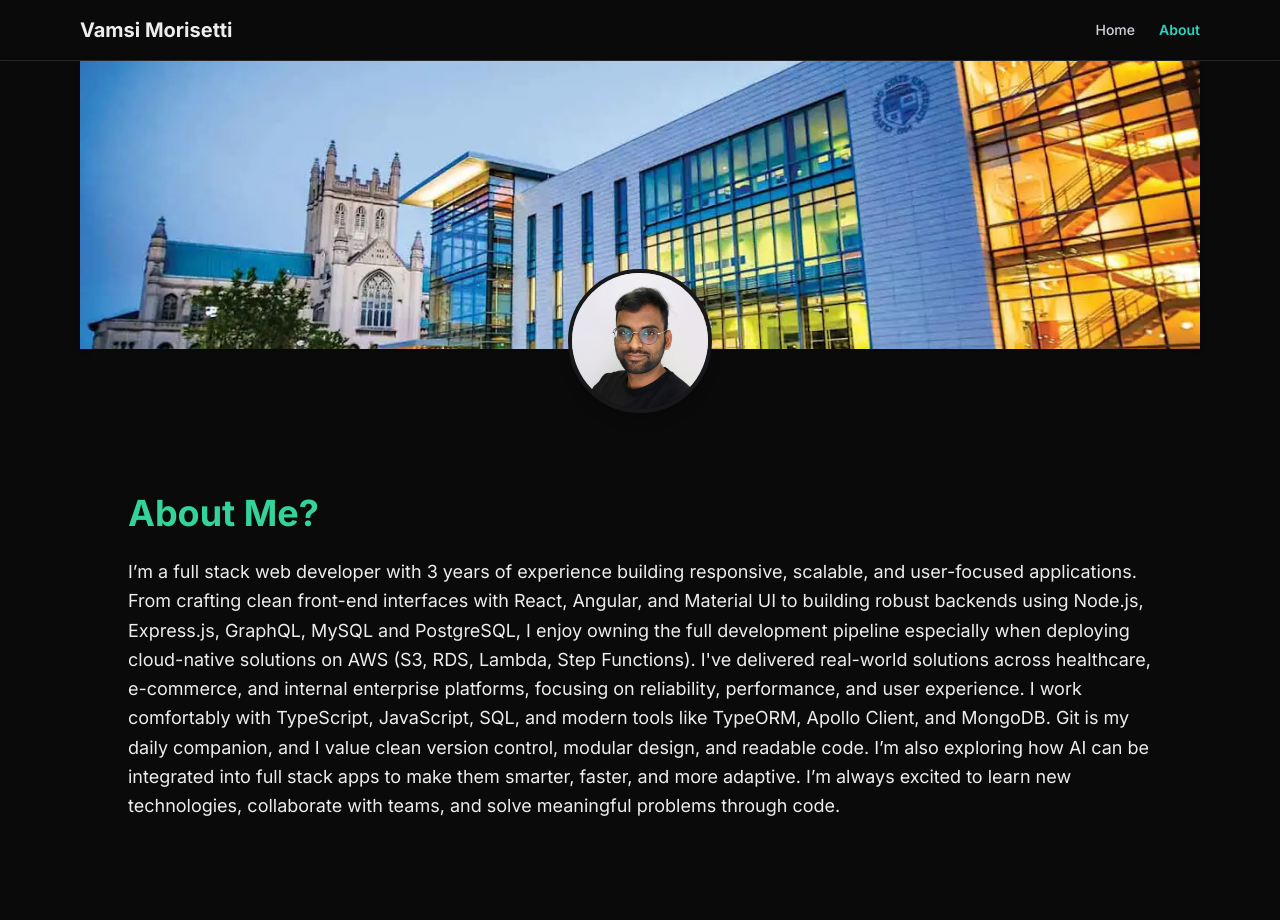
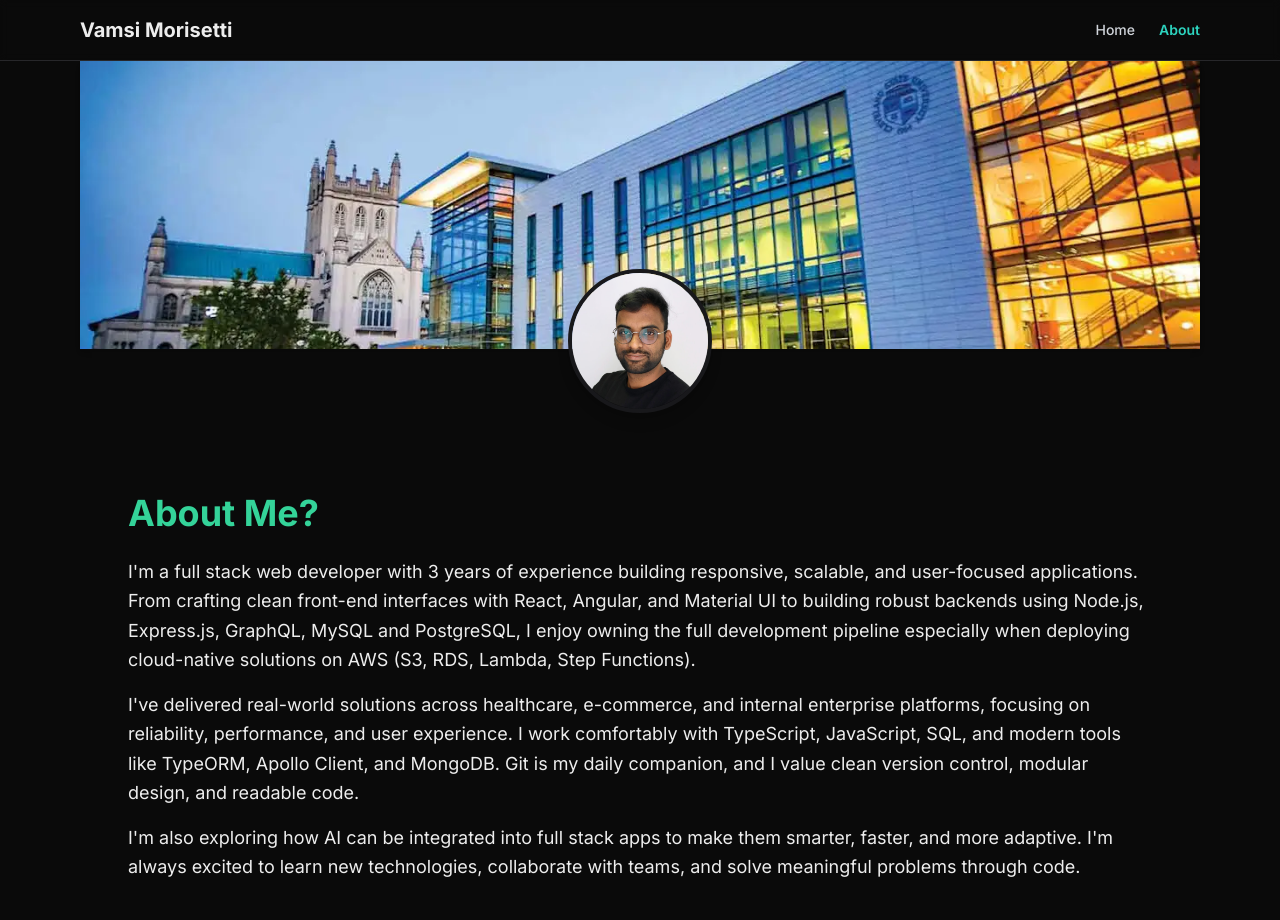
Before and after one commit to vamsi1225/portfoliosite, a Next.js app: page /about in a window 1280 px wide. Shown: the top 920 px of the page. Built offline with nearby package versions, Linux system fonts and the light colour scheme.

Commit message:
Fixed few errors that hindered the deployment

```diff
--- a/src/app/components/blocks/AboutIntro.tsx
+++ b/src/app/components/blocks/AboutIntro.tsx
@@ -8,11 +8,13 @@ export default function AboutIntro() {
           About Me?
         </h2>
         <p className="text-lg leading-relaxed">
-        I’m a full stack web developer with 3 years of experience building responsive, scalable, and user-focused applications. From crafting clean front-end interfaces with React, Angular, and Material UI to building robust backends using Node.js, Express.js, GraphQL, MySQL and PostgreSQL, I enjoy owning the full development pipeline especially when deploying cloud-native solutions on AWS (S3, RDS, Lambda, Step Functions).
-
-I've delivered real-world solutions across healthcare, e-commerce, and internal enterprise platforms, focusing on reliability, performance, and user experience. I work comfortably with TypeScript, JavaScript, SQL, and modern tools like TypeORM, Apollo Client, and MongoDB. Git is my daily companion, and I value clean version control, modular design, and readable code.
-
-I’m also exploring how AI can be integrated into full stack apps to make them smarter, faster, and more adaptive. I’m always excited to learn new technologies, collaborate with teams, and solve meaningful problems through code.
+          I&apos;m a full stack web developer with 3 years of experience building responsive, scalable, and user-focused applications. From crafting clean front-end interfaces with React, Angular, and Material UI to building robust backends using Node.js, Express.js, GraphQL, MySQL and PostgreSQL, I enjoy owning the full development pipeline especially when deploying cloud-native solutions on AWS (S3, RDS, Lambda, Step Functions).
+        </p>
+        <p className="text-lg leading-relaxed mt-4">
+          I&apos;ve delivered real-world solutions across healthcare, e-commerce, and internal enterprise platforms, focusing on reliability, performance, and user experience. I work comfortably with TypeScript, JavaScript, SQL, and modern tools like TypeORM, Apollo Client, and MongoDB. Git is my daily companion, and I value clean version control, modular design, and readable code.
+        </p>
+        <p className="text-lg leading-relaxed mt-4">
+          I&apos;m also exploring how AI can be integrated into full stack apps to make them smarter, faster, and more adaptive. I&apos;m always excited to learn new technologies, collaborate with teams, and solve meaningful problems through code.
         </p>
         {/* <p className="mt-4 text-lg leading-relaxed">
           My professional journey began at <strong>ABSYZ Inc.</strong>, where I’ve grown through every role — from intern to lead engineer. I’ve led teams, shipped real products, and explored the full stack while staying deeply connected to design and user experience.
--- a/src/app/components/blocks/Skills.tsx
+++ b/src/app/components/blocks/Skills.tsx
@@ -40,7 +40,7 @@ export default function Skills(){
                   height={80}
                   className="object-contain w-auto h-auto filter brightness-125 contrast-125 drop-shadow-lg"
                   style={{ maxWidth: '80px', maxHeight: '80px' }}
-                  onError={(e) => {
+                  onError={() => {
                     console.error(`Failed to load logo for ${tech.name}:`, tech.logo);
                   }}
                 />
--- a/src/app/constants/nav.ts
+++ b/src/app/constants/nav.ts
@@ -15,7 +15,6 @@ export const rotatingTitles = [
 import autism from '@/app/assets/autism.jpg';
 import presentation from '@/app/assets/presentation.jpg';
 import sticky from '@/app/assets/sticky.jpg';
-import shopping from '@/app/assets/shopping.jpg';
 
 export const projects = [
   {
--- a/src/app/page.tsx
+++ b/src/app/page.tsx
@@ -1,7 +1,6 @@
 import HeroIntro from "./components/blocks/HeroIntro";
 import Projects from "./components/blocks/Projects";
 import Skills from "./components/blocks/Skills";
-import DummySection from "./pages/test";
 
 export default function Home() {
   return (
@@ -9,8 +8,6 @@ export default function Home() {
       <HeroIntro />
       <Projects />
       <Skills/>
-
-      {/* <DummySection /> */}
     </div>
   );
 }
--- a/src/app/work/Absy/page.tsx
+++ b/src/app/work/Absy/page.tsx
@@ -1,18 +1,8 @@
 'use client';
 
-import Image from "next/image";
 import { motion } from "framer-motion";
 
 import AbsyCoverPhoto from "@/app/assets/AbsyCoverPhoto.png";
-import mobileApp from '@/app/assets/mobile-app.jpg';
-import ambujPic from '@/app/assets/ambuj.png';
-import samPic from '@/app/assets/sam.png';
-import { FaLinkedin, FaRegCopy } from 'react-icons/fa';
-
-const copyToClipboard = (text: string) => {
-  navigator.clipboard.writeText(text);
-  alert(`${text} copied to clipboard!`);
-};
 
 export default function AbsyPage() {
     return (
@@ -81,7 +71,7 @@ export default function AbsyPage() {
                           height={80}
                           className="object-contain w-auto h-auto filter brightness-110 contrast-110"
                           style={{ maxWidth: '80px', maxHeight: '80px' }}
-                          onError={(e) => {
+                          onError={() => {
                             console.error(`Failed to load logo for ${tech.name}:`, tech.logo);
                           }}
                         />
--- a/src/app/work/cortica/page.tsx
+++ b/src/app/work/cortica/page.tsx
@@ -6,7 +6,6 @@ import { motion } from "framer-motion";
 import corticaBanner from "@/app/assets/cortica-banner.jpg";
 import mobileApp from '@/app/assets/mobile-app.jpg';
 import ambujPic from '@/app/assets/ambuj.png';
-import samPic from '@/app/assets/sam.png';
 import { FaLinkedin, FaRegCopy } from 'react-icons/fa';
 
 const copyToClipboard = (text: string) => {
@@ -118,7 +117,7 @@ export default function CorticaPage() {
                     height={80}
                     className="object-contain w-auto h-auto filter brightness-110 contrast-110"
                     style={{ maxWidth: '80px', maxHeight: '80px' }}
-                    onError={(e) => {
+                    onError={() => {
                       console.error(`Failed to load logo for ${tech.name}:`, tech.logo);
                     }}
                   />
--- a/src/app/work/daily-nickel/page.tsx
+++ b/src/app/work/daily-nickel/page.tsx
@@ -2,8 +2,6 @@
 
 import { motion } from "framer-motion";
 import preSalesBanner from '@/app/assets/presales-banner.jpg'; // Banner image
-import salilPic from '@/app/assets/salil.png';
-import rajeshPic from '@/app/assets/rajesh.png';
 
 export default function PreSalesProject() {
   return (
@@ -73,7 +71,7 @@ export default function PreSalesProject() {
                       height={80}
                       className="object-contain w-auto h-auto filter brightness-110 contrast-110"
                       style={{ maxWidth: '80px', maxHeight: '80px' }}
-                      onError={(e) => {
+                      onError={() => {
                         console.error(`Failed to load logo for ${tech.name}:`, tech.logo);
                       }}
                     />
```
